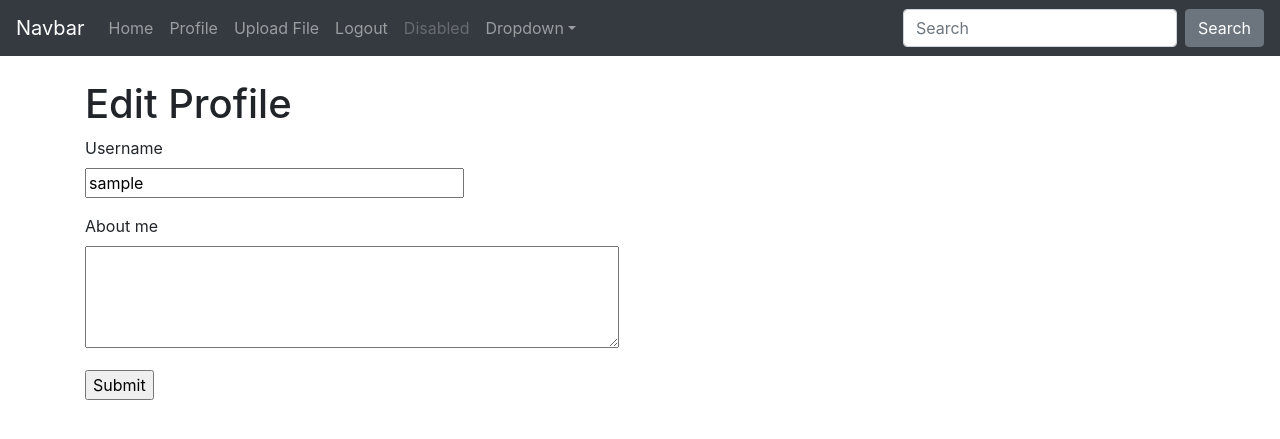
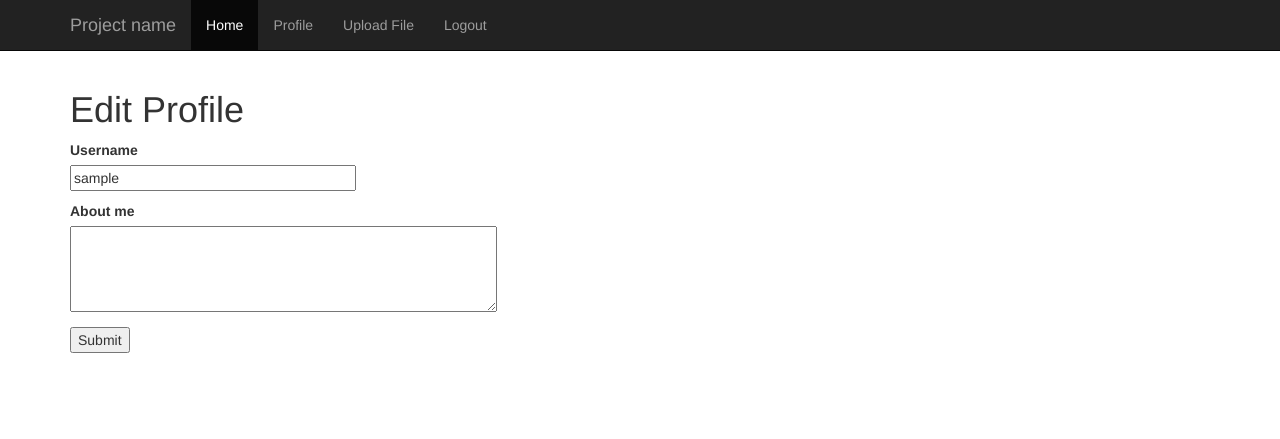
Before and after one commit to pisyek/flask-microblog, a Flask app: page /edit_profile in a window 1280 px wide. Shown: the top 439 px of the page. Run offline with Flask 2, Linux system fonts and the light colour scheme; the visitor is signed in with stand-in values (Sample User, id 1); data comes from the database, SQL or seed files in the repository; some libraries are stand-ins or nearby versions.

Commit message:
update template

```diff
--- a/app/__init__.py
+++ b/app/__init__.py
@@ -1,6 +1,7 @@
 from flask import Flask
 from config import Config
 from flask_sqlalchemy import SQLAlchemy
+from flask_bootstrap import Bootstrap
 from flask_migrate import Migrate
 from flask_login import LoginManager
 from logging.handlers import RotatingFileHandler
@@ -11,6 +12,7 @@ app = Flask(__name__)
 app.config.from_object(Config)
 db = SQLAlchemy(app)
 migrate = Migrate(app,db)
+bootstrap = Bootstrap(app)
 login = LoginManager(app)
 login.login_view = 'login'
 
--- a/app/forms.py
+++ b/app/forms.py
@@ -36,6 +36,6 @@ class EditProfileForm(FlaskForm):
 class UploadFileForm(FlaskForm):
     selected_file = FileField('Select File', validators=[
         FileRequired(),
-        FileAllowed(['pdf', 'png', 'jpg', 'json'], 'PDF only.')
+        FileAllowed(['json'], 'JSON only.')
     ])
     submit = SubmitField('Submit')
--- a/app/templates/base.html
+++ b/app/templates/base.html
@@ -1,75 +1,63 @@
-<!doctype html>
-<html lang="en">
-  <head>
-    <!-- Required meta tags -->
-    <meta charset="utf-8">
-    <meta name="viewport" content="width=device-width, initial-scale=1, shrink-to-fit=no">
+{% extends 'bootstrap/base.html' %}
 
-    <!-- Bootstrap CSS -->
-    <link rel="stylesheet" href="https://stackpath.bootstrapcdn.com/bootstrap/4.5.0/css/bootstrap.min.css" integrity="sha384-9aIt2nRpC12Uk9gS9baDl411NQApFmC26EwAOH8WgZl5MYYxFfc+NcPb1dKGj7Sk" crossorigin="anonymous">
+{% block title %}
+Microblog - {% if title %}{{ title }}{% else %}Welcome to Microblog{% endif %}
+{% endblock %}
 
-    <title>Hello, world!</title>
-
+{% block styles %}
+{{ super() }}
 <style>
   body {
-        padding-top: 5rem;
+  padding-top: 70px;
+  padding-bottom: 30px;
 }
-      .starter-template {
-        padding: 3rem 1.5rem;
-        text-align: center;
+
+.theme-dropdown .dropdown-menu {
+  position: static;
+  display: block;
+  margin-bottom: 20px;
+}
+
+.theme-showcase > p > .btn {
+  margin: 5px 0;
+}
+
+.theme-showcase .navbar .container {
+  width: auto;
 }
 </style>
-  </head>
-  <body>
-    <nav class="navbar navbar-expand-md navbar-dark bg-dark fixed-top">
-        <a class="navbar-brand" href="#">Navbar</a>
-        <button class="navbar-toggler" type="button" data-toggle="collapse" data-target="#navbarsExampleDefault" aria-controls="navbarsExampleDefault" aria-expanded="false" aria-label="Toggle navigation">
-          <span class="navbar-toggler-icon"></span>
+{% endblock %}
+
+{% block navbar %}
+<nav class="navbar navbar-inverse navbar-fixed-top">
+  <div class="container">
+    <div class="navbar-header">
+      <button type="button" class="navbar-toggle collapsed" data-toggle="collapse" data-target="#navbar" aria-expanded="false" aria-controls="navbar">
+        <span class="sr-only">Toggle navigation</span>
+        <span class="icon-bar"></span>
+        <span class="icon-bar"></span>
+        <span class="icon-bar"></span>
       </button>
-
-        <div class="collapse navbar-collapse" id="navbarsExampleDefault">
-          <ul class="navbar-nav mr-auto">
-            <li class="nav-item">
-              <a class="nav-link" href="{{ url_for('index') }}">Home <span class="sr-only">(current)</span></a>
-            </li>
+      <a class="navbar-brand" href="#">Project name</a>
+    </div>
+    <div id="navbar" class="collapse navbar-collapse">
+      <ul class="nav navbar-nav">
+        <li class="active"><a href="{{ url_for('index') }}">Home</a></li>
         {% if current_user.is_anonymous %}
-            <li class="nav-item">
-              <a class="nav-link" href="{{ url_for('login') }}">Login</a>
-            </li>
-            <li class="nav-item">
-              <a class="nav-link" href="{{ url_for('register') }}">Register</a>
-            </li>
+        <li><a href="{{ url_for('login') }}">Login</a></li>
+        <li><a href="{{ url_for('register') }}">Register</a></li>
         {% else %}
-            <li class="nav-item">
-              <a class="nav-link" href="{{ url_for('user', username=current_user.username) }}">Profile</a>
-            </li>
-            <li class="nav-item">
-              <a class="nav-link" href="{{ url_for('upload_file') }}">Upload File</a>
-            </li>
-            <li class="nav-item">
-              <a class="nav-link" href="{{ url_for('logout') }}">Logout</a>
-            </li>
+        <li><a href="{{ url_for('user', username=current_user.username) }}">Profile</a></li>
+        <li><a href="{{ url_for('upload_file') }}">Upload File</a></li>
+        <li><a href="{{ url_for('logout') }}">Logout</a></li>
         {% endif %}
-            <li class="nav-item">
-              <a class="nav-link disabled" href="#" tabindex="-1" aria-disabled="true">Disabled</a>
-            </li>
-            <li class="nav-item dropdown">
-              <a class="nav-link dropdown-toggle" href="#" id="dropdown01" data-toggle="dropdown" aria-haspopup="true" aria-expanded="false">Dropdown</a>
-              <div class="dropdown-menu" aria-labelledby="dropdown01">
-                <a class="dropdown-item" href="#">Action</a>
-                <a class="dropdown-item" href="#">Another action</a>
-                <a class="dropdown-item" href="#">Something else here</a>
-              </div>
-            </li>
       </ul>
-          <form class="form-inline my-2 my-lg-0">
-            <input class="form-control mr-sm-2" type="text" placeholder="Search" aria-label="Search">
-            <button class="btn btn-secondary my-2 my-sm-0" type="submit">Search</button>
-          </form>
+    </div><!--/.nav-collapse -->
   </div>
 </nav>
+{% endblock %}
 
-
+{% block content %}
 <main role="main" class="container">
   {% with messages = get_flashed_messages() %}
   {% if messages %}
@@ -83,10 +71,10 @@
   {% endif %}
   {% endwith %}
 
-        {% block content %}
+  {% block app_content %}
   {% endblock %}
 </main>
-
+{% endblock %}
     <!-- Optional JavaScript -->
     <!-- jQuery first, then Popper.js, then Bootstrap JS -->
     <script src="https://code.jquery.com/jquery-3.5.1.slim.min.js" integrity="sha384-DfXdz2htPH0lsSSs5nCTpuj/zy4C+OGpamoFVy38MVBnE+IbbVYUew+OrCXaRkfj" crossorigin="anonymous"></script>
--- a/app/templates/edit_profile.html
+++ b/app/templates/edit_profile.html
@@ -1,6 +1,6 @@
 {% extends "base.html" %}
 
-{% block content %}
+{% block app_content %}
 <h1>Edit Profile</h1>
 <form action="" method="post">
     {{ form.hidden_tag() }}
--- a/app/templates/index.html
+++ b/app/templates/index.html
@@ -1,6 +1,6 @@
 {% extends "base.html" %}
 
-{% block content %}
+{% block app_content %}
     <div class="starter-template">
       <h1>Bootstrap starter template</h1>
       <p class="lead">Use this document as a way to quickly start any new project.<br> All you get is this text and a mostly barebones HTML document.</p>
--- a/app/templates/login.html
+++ b/app/templates/login.html
@@ -1,6 +1,6 @@
 {% extends "base.html" %}
 
-{% block content %}
+{% block app_content %}
     <h1>Sign In</h1>
     <form action="" method="post" novalidate>
         {{ form.hidden_tag() }}
--- a/app/templates/register.html
+++ b/app/templates/register.html
@@ -1,6 +1,6 @@
 {% extends "base.html" %}
 
-{% block content %}
+{% block app_content %}
     <h1>Register</h1>
     <form action="" method="post" novalidate>
         {{ form.hidden_tag() }}
--- a/app/templates/upload.html
+++ b/app/templates/upload.html
@@ -1,6 +1,6 @@
 {% extends "base.html" %}
 
-{% block content %}
+{% block app_content %}
     <h1>Upload file</h1>
 
     <form action="" method="POST" enctype="multipart/form-data">
--- a/app/templates/user.html
+++ b/app/templates/user.html
@@ -1,6 +1,6 @@
 {% extends "base.html" %}
 
-{% block content %}
+{% block app_content %}
     <div>
       <img src="{{ user.avatar(128) }}" alt="" srcset="">
         <h1>
```
Lines whose indentation alone changed are shown as unchanged.
